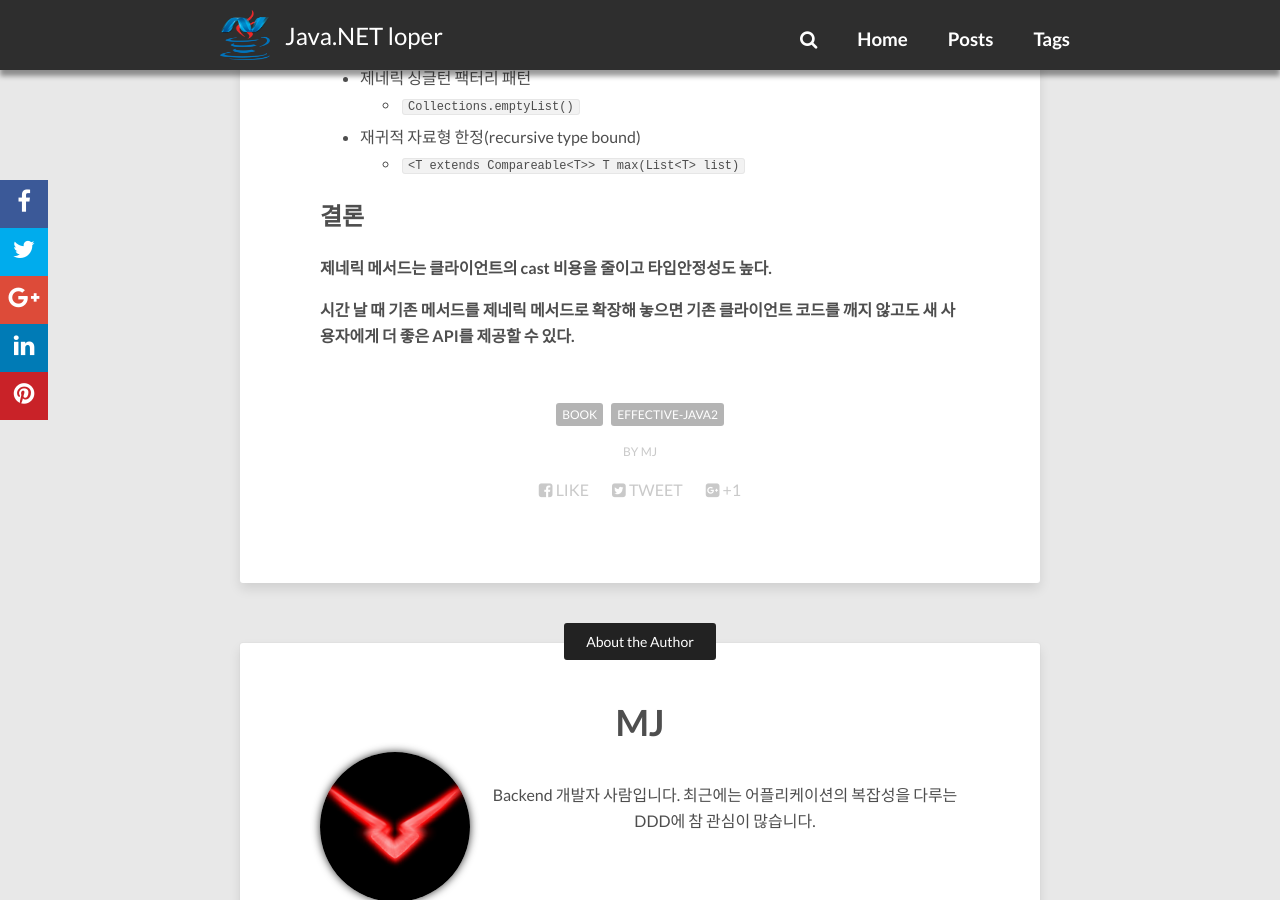
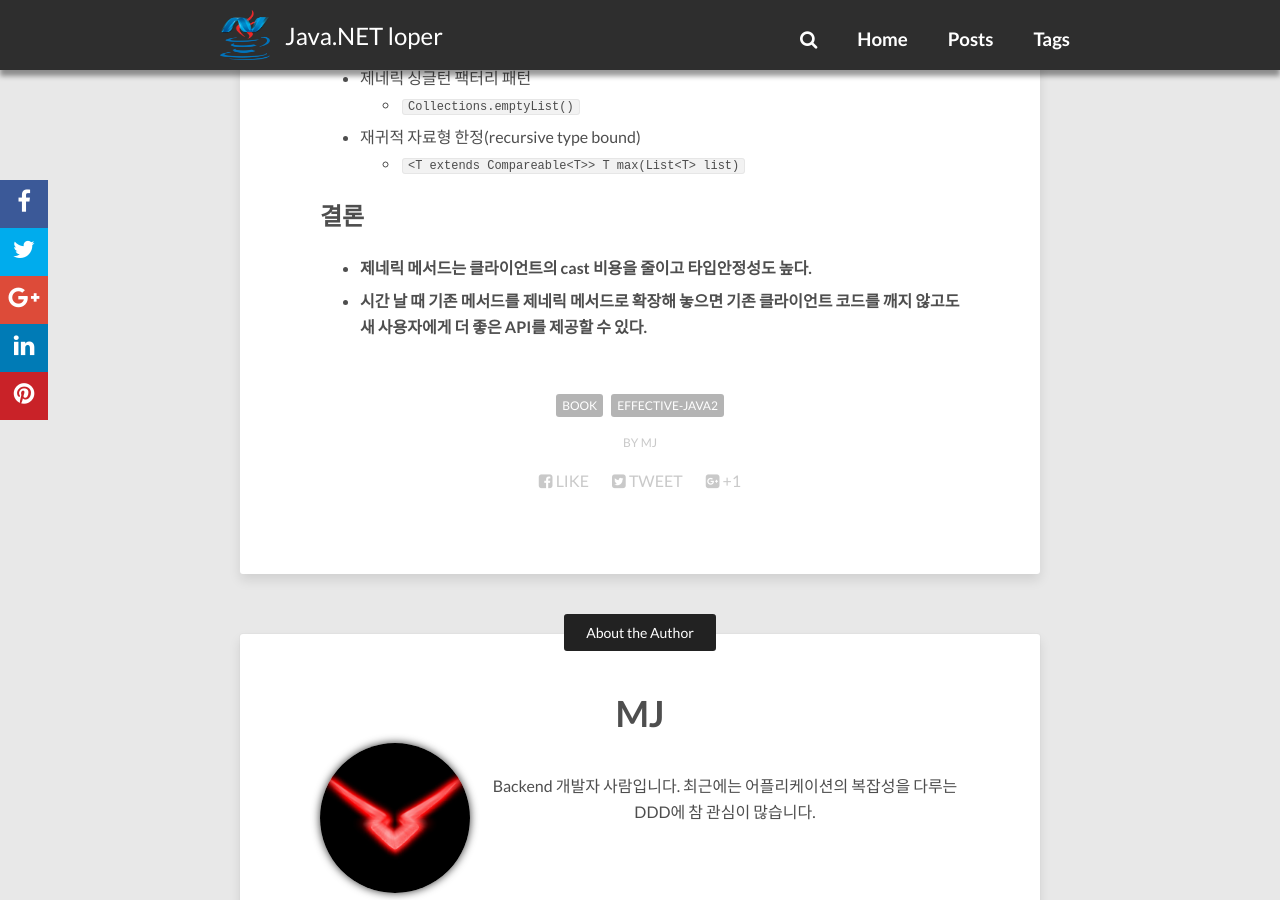
Before and after one commit to redutan/redutan.github.io, a Jekyll site: the page built from _posts/2016/2016-03-03-effective-java2-chapter05.markdown, in a window 1280 px wide and 900 px high, scrolled down 5482 px. Built offline with Jekyll 4.4.1, drawn with Linux system fonts in a browser that asks for light colours; nearby versions of some CDN libraries; comment, search, counter and statistics services are not loaded.

Commit message:
포스팅 일부 수정

```diff
--- a/_drafts/effective-java2-chapter05-2.markdown
+++ b/_drafts/effective-java2-chapter05-2.markdown
@@ -96,5 +96,5 @@ private static <E> void swapHelper(List<E> list, int i, int j) {
 ## 결론
 
 - **API에는 와일드카드 자료형을 사용해서 유연성을 높여라 - 필수다**
-- **PESC**
+- **PECS**
 - `Comparable`, `Comparator`는 모두 소비자이다 - `<? super T>`
--- a/_posts/2016/2016-03-03-effective-java2-chapter05.markdown
+++ b/_posts/2016/2016-03-03-effective-java2-chapter05.markdown
@@ -215,6 +215,5 @@ public E pop() {
 
 ## 결론
 
-**제네릭 메서드는 클라이언트의 cast 비용을 줄이고 타입안정성도 높다.**
-
-**시간 날 때 기존 메서드를 제네릭 메서드로 확장해 놓으면 기존 클라이언트 코드를 깨지 않고도 새 사용자에게 더 좋은 API를 제공할 수 있다.**
+- **제네릭 메서드는 클라이언트의 cast 비용을 줄이고 타입안정성도 높다.**
+- **시간 날 때 기존 메서드를 제네릭 메서드로 확장해 놓으면 기존 클라이언트 코드를 깨지 않고도 새 사용자에게 더 좋은 API를 제공할 수 있다.**
```
